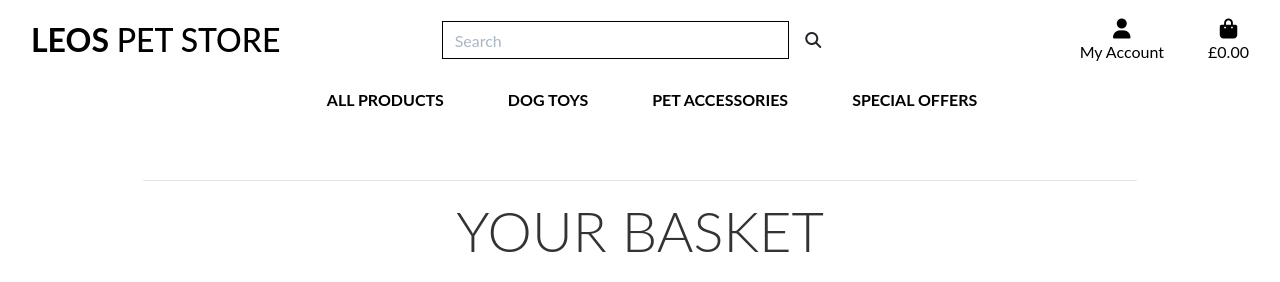
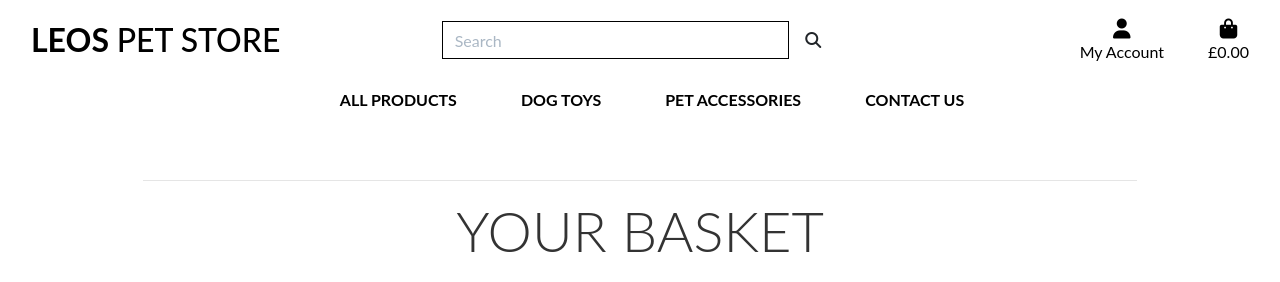
Before and after one commit to ashley9368/Leos-Pet-Store-PP5, a Django app: page /bag/ in a window 1280 px wide. Shown: the top 282 px of the page. Run offline with Django 3.2, Linux system fonts and the light colour scheme; some libraries are stand-ins or nearby versions; some web fonts are replaced.

Commit message:
update navbar/ contact us

```diff
--- a/templates/includes/main-nav.html
+++ b/templates/includes/main-nav.html
@@ -9,7 +9,8 @@
 
         <!-- All Products Dropdown -->
         <li class="nav-item dropdown">
-            <a class="logo-font font-weight-bold nav-link text-black mr-5" href="#" id="all-products-link" data-toggle="dropdown" aria-haspopup="true" aria-expanded="false">
+            <a class="logo-font font-weight-bold nav-link text-black mr-5" href="#" id="all-products-link"
+                data-toggle="dropdown" aria-haspopup="true" aria-expanded="false">
                 All Products
             </a>
             <div class="dropdown-menu border-0" aria-labelledby="all-products-link">
@@ -21,20 +22,23 @@
 
         <!-- Dog Toys Dropdown -->
         <li class="nav-item dropdown">
-            <a class="logo-font font-weight-bold nav-link text-black mr-5" href="#" id="toys-link" data-toggle="dropdown" aria-haspopup="true" aria-expanded="false">
+            <a class="logo-font font-weight-bold nav-link text-black mr-5" href="#" id="toys-link"
+                data-toggle="dropdown" aria-haspopup="true" aria-expanded="false">
                 Dog Toys
             </a>
             <div class="dropdown-menu border-0" aria-labelledby="toys-link">
                 <a href="{% url 'products' %}?category=chew_toys" class="dropdown-item">Chew Toys</a>
                 <a href="{% url 'products' %}?category=fetch_toys" class="dropdown-item">Fetch & Tug Toys</a>
                 <a href="{% url 'products' %}?category=training_toys" class="dropdown-item">Training Toys</a>
-                <a href="{% url 'products' %}?category=chew_toys,fetch_toys,training_toys" class="dropdown-item">All Pet Toys</a>
+                <a href="{% url 'products' %}?category=chew_toys,fetch_toys,training_toys" class="dropdown-item">All Pet
+                    Toys</a>
             </div>
         </li>
 
         <!-- Pet Accessories Dropdown -->
         <li class="nav-item dropdown">
-            <a class="logo-font font-weight-bold nav-link text-black mr-5" href="#" id="accessories-link" data-toggle="dropdown" aria-haspopup="true" aria-expanded="false">
+            <a class="logo-font font-weight-bold nav-link text-black mr-5" href="#" id="accessories-link"
+                data-toggle="dropdown" aria-haspopup="true" aria-expanded="false">
                 Pet Accessories
             </a>
             <div class="dropdown-menu border-0" aria-labelledby="accessories-link">
@@ -43,21 +47,16 @@
                 <a href="{% url 'products' %}?category=food" class="dropdown-item">Food & Treats</a>
                 <a href="{% url 'products' %}?category=bowls" class="dropdown-item">Bowls & Feeders</a>
                 <a href="{% url 'products' %}?category=grooming" class="dropdown-item">Grooming Supplies</a>
-                <a href="{% url 'products' %}?category=beds,collars_leads,carriers,food,bowls_feeders,grooming" class="dropdown-item">All Accessories</a>
+                <a href="{% url 'products' %}?category=beds,collars_leads,carriers,food,bowls_feeders,grooming"
+                    class="dropdown-item">All Accessories</a>
             </div>
         </li>
 
-        <!-- Special Offers Dropdown -->
+        <!-- Contact Us -->
         <li class="nav-item dropdown">
-            <a class="logo-font font-weight-bold nav-link text-black" href="#" id="specials-link" data-toggle="dropdown" aria-haspopup="true" aria-expanded="false">
-                Special Offers
+            <a class="logo-font font-weight-bold nav-link text-black" href="{% url 'contact' %}">
+                Contact Us
             </a>
-            <div class="dropdown-menu border-0" aria-labelledby="specials-link">
-                <a href="{% url 'products' %}?category=new_arrivals" class="dropdown-item">New Arrivals</a>
-                <a href="{% url 'products' %}?category=deals" class="dropdown-item">Deals</a>
-                <a href="{% url 'products' %}?category=clearance" class="dropdown-item">Clearance</a>
-                <a href="{% url 'products' %}?category=new_arrivals,deals,clearance" class="dropdown-item">All Specials</a>
-            </div>
         </li>
     </ul>
 </div>
```
